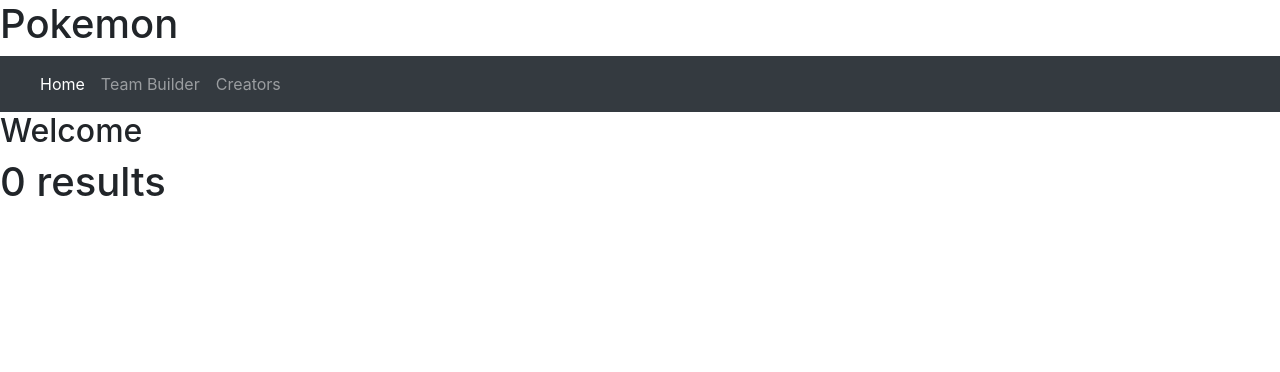
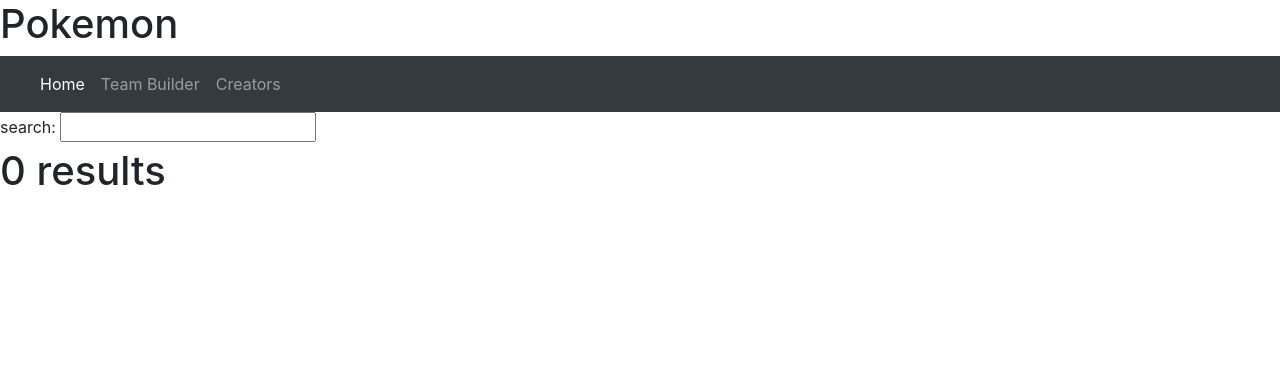
Before and after one commit to Rossbrownzzz/Database_Website, a PHP site: page / in a window 1280 px wide. Shown: the top 372 px of the page. Run offline with PHP 8.4, Linux system fonts and the light colour scheme; data that the repository does not hold is empty.

Commit message:
add search bar

```diff
--- a/Database-Website/index.php
+++ b/Database-Website/index.php
@@ -43,7 +43,10 @@ border: 1px solid black;
 			<main>
 				<div class="row">
 					<div class="col-8">
-						<h2>Welcome</h2>
+					<form>
+					<label for="fname">search:</label>
+					<input type="text" id="fname" name="fname"><br>
+					</form>
 					</div>
 				</div>
 
```
